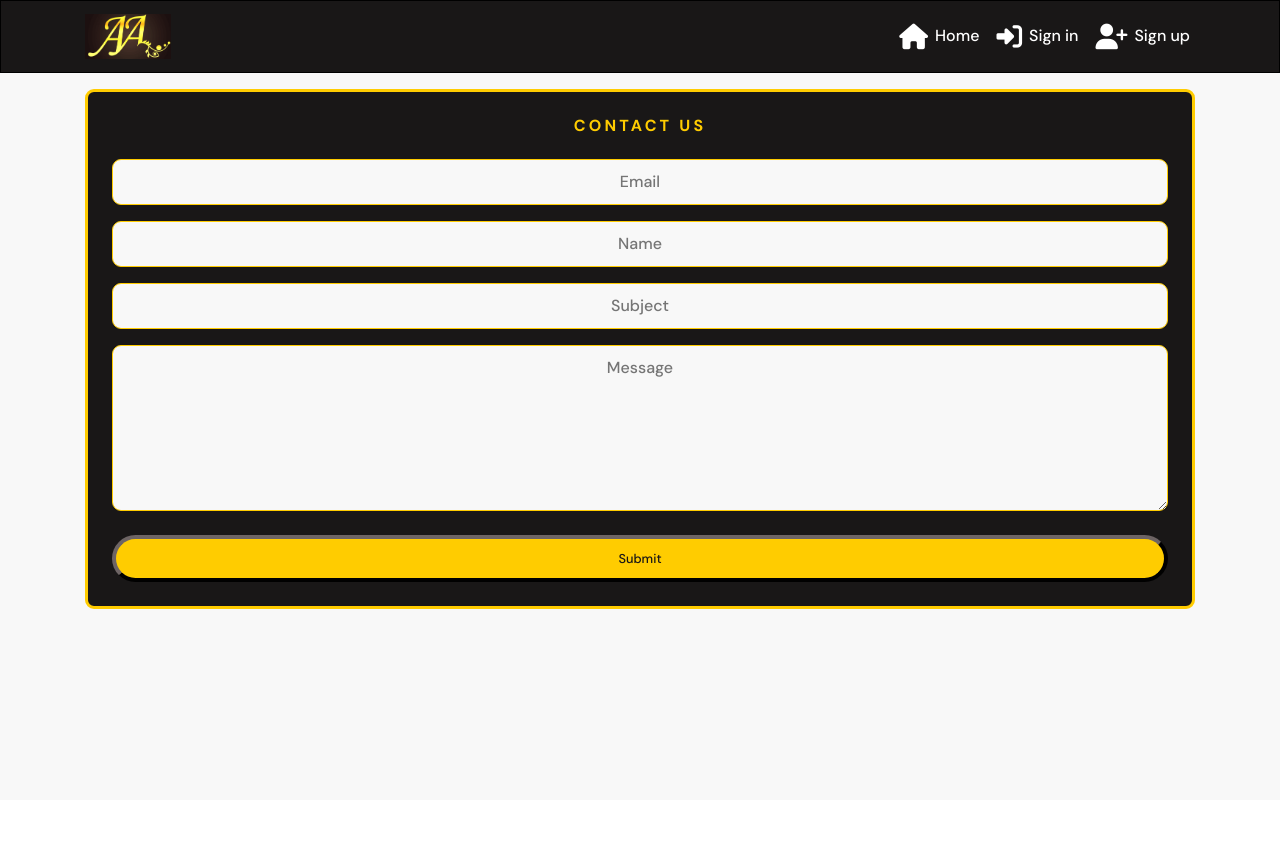
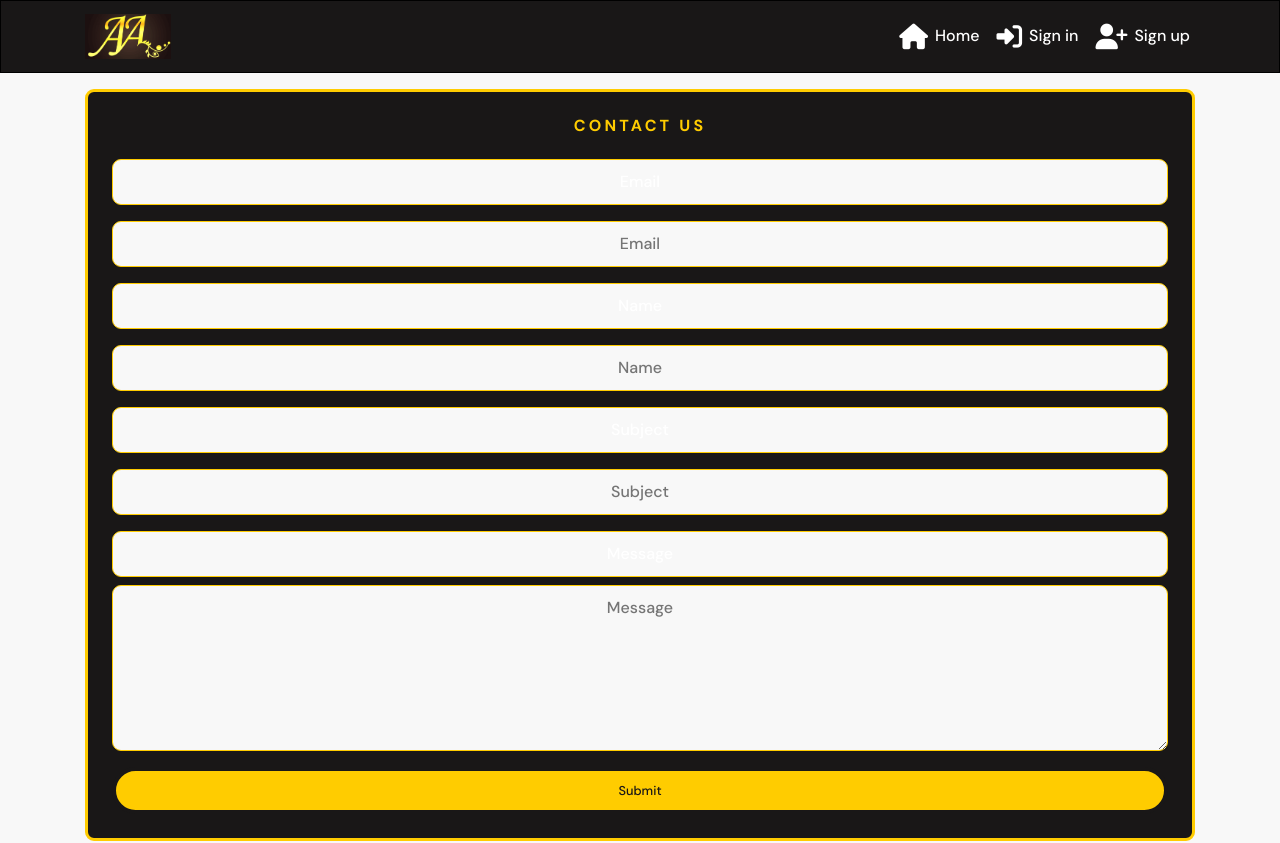
Before and after one commit to th-1982/artistery-avenue, a React (Create React App) app: page /contact/1 in a window 1280 px wide. Shown: the top 843 px of the page. Before the commit the page ends 800 px from the top, so only its background shows below. Built offline with nearby package versions, Linux system fonts and the light colour scheme; no server answers.

Commit message:
Create ContactSuccessForm components to display after asuccessful message is sent via ContactCreateForm

```diff
--- a/src/pages/comments/Comment.js
+++ b/src/pages/comments/Comment.js
@@ -45,7 +45,7 @@ const Comment = (props) => {
         </Link>
         <Media.Body className="align-self-center ml-2">
           <span className={styles.Owner}>{owner}</span>
-          <span className={styles.Date}>{updated_at}</span>
+          <span className={styles.Date}>.{updated_at}</span>
           {showEditForm ? (
             <CommentEditForm
             id={id}
--- a/src/pages/contacts/ContactCreateForm.js
+++ b/src/pages/contacts/ContactCreateForm.js
@@ -1,7 +1,6 @@
-import React from 'react';
-import { useState } from 'react';
-import axios from 'axios';
-import { useForm } from 'react-hook-form';
+import React, { useState } from "react";
+import { useForm } from "react-hook-form";
+import axios from "axios";
 
 import appStyles from "../../App.module.css";
 import styles from "../../styles/Contact.module.css";
@@ -10,29 +9,38 @@ import Col from "react-bootstrap/Col";
 import Row from "react-bootstrap/Row";
 import Container from "react-bootstrap/Container";
 import btnStyles from "../../styles/Button.module.css";
+import Button from "react-bootstrap/Button";
 import Form from "react-bootstrap/Form";
+import Footer from "../../components/Footer";
+import ContactSuccessForm from "./ContactSuccessForm";
 
-
-
+// ContactCreateForm Component
 const ContactCreateForm = () => {
   const { register, handleSubmit, reset } = useForm();
-  const [successMessage, setSuccessMessage] = useState('');
-  const [errorMessage, setErrorMessage] = useState('');
+  const [successMessage, setSuccessMessage] = useState("");
+  const [errorMessage, setErrorMessage] = useState("");
 
   const onSubmit = async (data) => {
     try {
-      await axios.post('https://th-1982-artistery-avenue-198c22334f81.herokuapp.com/contacts/', data);
-      setSuccessMessage('Thank you for the feedback! We are reading your message!');
-      setErrorMessage('');
+      await axios.post(
+        "https://th-1982-artistery-avenue-198c22334f81.herokuapp.com/contacts/",
+        data,
+      );
+      setSuccessMessage(
+        "Thank you for the feedback! We are reading your message!",
+      );
+      setErrorMessage("");
       reset();
     } catch (error) {
-      setErrorMessage('Something went wrong! Make sure to fill in all fields!');
-      setSuccessMessage('');
+      setErrorMessage("Something went wrong! Make sure to fill in all fields!");
+      setSuccessMessage("");
       console.error(error);
     }
   };
 
+  // ContactCreateForm Structure
   return (
+    <>
       <Container className={`${appStyles.Content} p-4 mt-2`}>
         <Row className="mb-3">
           <Col>
@@ -41,11 +49,10 @@ const ContactCreateForm = () => {
         </Row>
         <Row>
           <Col>
-          {successMessage && (
-            <div className="alert alert-success" role="alert">
-              {successMessage}
-            </div>
-          )}
+            {successMessage ? (
+              <ContactSuccessForm />
+            ) : (
+              <div>
                 {errorMessage && (
                   <div className="alert alert-danger" role="alert">
                     {errorMessage}
@@ -53,16 +60,74 @@ const ContactCreateForm = () => {
                 )}
                 <Form onSubmit={handleSubmit(onSubmit)} className={styles.Form}>
                   <div className="d-flex flex-column">
-              <input {...register('email', { required: true })} className={`${styles.Input} mb-3`} placeholder="Email" />
-              <input {...register('name', { required: true })} className={`${styles.Input} mb-3`} placeholder="Name" />
-              <input {...register('subject', { required: true })} className={`${styles.Input} mb-3`} placeholder="Subject" />
-              <textarea {...register('message', { required: true })} className={`${styles.Input} mb-3`} placeholder="Message" rows={6} cols={40} />
-              <button className={`${btnStyles.Button} ${btnStyles.Wide} ${btnStyles.Bright} mt-2`} type="submit">Submit</button>
+                    <label
+                      htmlFor="email"
+                      className={`${styles.Input} mb-3 ${appStyles["visually-hidden"]}`}
+                    >
+                      Email
+                    </label>
+                    <input
+                      {...register("email", { required: true })}
+                      id="email"
+                      className={`${styles.Input} mb-3`}
+                      placeholder="Email"
+                    />
+
+                    <label
+                      htmlFor="name"
+                      className={`${styles.Input} mb-3 ${appStyles["visually-hidden"]}`}
+                    >
+                      Name
+                    </label>
+                    <input
+                      {...register("name", { required: true })}
+                      id="name"
+                      className={`${styles.Input} mb-3`}
+                      placeholder="Name"
+                    />
+
+                    <label
+                      htmlFor="subject"
+                      className={`${styles.Input} mb-3 ${appStyles["visually-hidden"]}`}
+                    >
+                      Subject
+                    </label>
+                    <input
+                      {...register("subject", { required: true })}
+                      id="subject"
+                      className={`${styles.Input} mb-3`}
+                      placeholder="Subject"
+                    />
+
+                    <label
+                      htmlFor="message"
+                      className={`${styles.Input} mb-2 ${appStyles["visually-hidden"]}`}
+                    >
+                      Message
+                    </label>
+                    <textarea
+                      {...register("message", { required: true })}
+                      id="message"
+                      className={`${styles.Input} mb-2`}
+                      placeholder="Message"
+                      rows={6}
+                      cols={40}
+                    />
+                    <Button
+                      className={`${btnStyles.Button} ${btnStyles.Wide} ${btnStyles.Bright} mt-2`}
+                      type="submit"
+                    >
+                      Submit
+                    </Button>
                   </div>
                 </Form>
+              </div>
+            )}
           </Col>
         </Row>
       </Container>
+      <Footer />
+    </>
   );
 };
 
--- /dev/null
+++ b/src/pages/contacts/ContactSuccessForm.js
@@ -0,0 +1,18 @@
+import React from "react";
+import appStyles from "../../App.module.css";
+
+// ContactSuccessForm Component
+const ContactSuccessForm = () => {
+  // ContactSuccessForm Structure
+  return (
+    <div
+      className={`${appStyles.Content} p-4 mt-2 text-center d-flex flex-column align-items-center`}
+    >
+      <i className="fa-solid fa-envelope-open-text"></i>
+      <h1>Thank you for reaching out to us!</h1>
+      <p>One of our staff members will get back to you soon.</p>
+    </div>
+  );
+};
+
+export default ContactSuccessForm;
--- a/src/pages/profiles/PopularProfiles.js
+++ b/src/pages/profiles/PopularProfiles.js
@@ -14,10 +14,13 @@ import Profile from "./Profile";
         mobile && "d-lg-none text-center mb-3"
       }`}
     >
+
       {popularProfiles.results.length ? (
         <>
+
           <p>Most followed profiles.</p>
           {mobile ? (
+
             <div className="d-flex justify-content-around">
               {popularProfiles.results.slice(0, 4).map((profile) => (
                 <Profile key={profile.id} profile={profile} mobile />
--- a/src/pages/profiles/ProfilePage.js
+++ b/src/pages/profiles/ProfilePage.js
@@ -25,6 +25,8 @@ import { fetchMoreData } from "../../utils/utils";
 import NoResults from "../../assets/no-results.png";
 import { ProfileEditDropdown } from "../../components/MoreDropdown";
 import Footer from '../../components/Footer';
+
+
 
 function ProfilePage() {
   const [hasLoaded, setHasLoaded] = useState(false);
@@ -153,6 +155,7 @@ function ProfilePage() {
       </Col>
       <Col lg={4} className="d-none d-lg-block p-0 p-lg-2">
         <PopularProfiles />
+
         <Footer />
       </Col>
     </Row>
```
Lines whose indentation alone changed are shown as unchanged.
